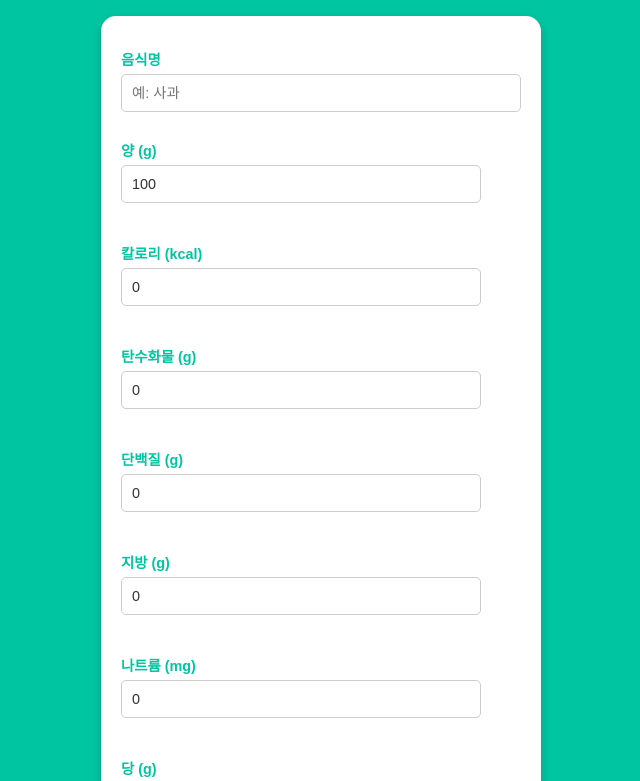
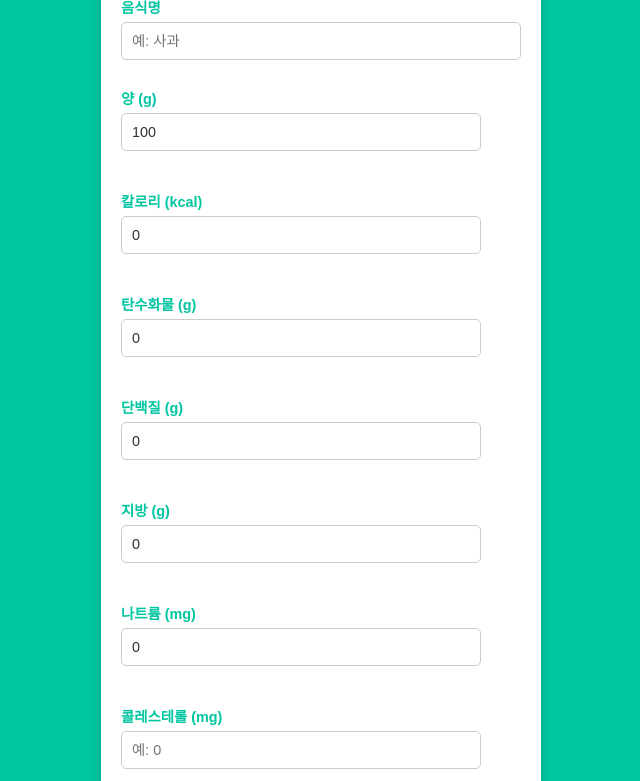
Before and after one commit to hab-eat/Frontend-hab-eat, a React (Create React App) app: page /food/direct-input in a window 1280 px wide. Shown: the top 781 px of the page, without its empty margins (319-959 px from the left). Built offline with nearby package versions, Linux system fonts and the light colour scheme; no server answers; a web font is replaced by a local one.

Commit message:
영양소 수정

```diff
--- a/src/pages/DirectInputPage.js
+++ b/src/pages/DirectInputPage.js
@@ -42,6 +42,7 @@ const DirectInputPage = () => {
 
       const dietsStats = await api.getDietsStats(dateString);
       await api.postNutriChallengeCertifications({
+        amount: dietsStats.amount,
         kcal: dietsStats.kcal,
         carbohydrate: dietsStats.carbohydrate,
         protein: dietsStats.protein,
@@ -142,6 +143,17 @@ const DirectInputPage = () => {
           />
         </div>
         <div className="direct-input-group">
+          <label htmlFor="cholestrol">콜레스테롤 (mg)</label>
+          <input
+            type="number"
+            id="cholestrol"
+            name="cholestrol"
+            value={formData.cholestrol}
+            onChange={handleChange}
+            placeholder="예: 0"
+          />
+        </div>
+        <div className="direct-input-group">
           <label htmlFor="sugar">당 (g)</label>
           <input
             type="number"
```
